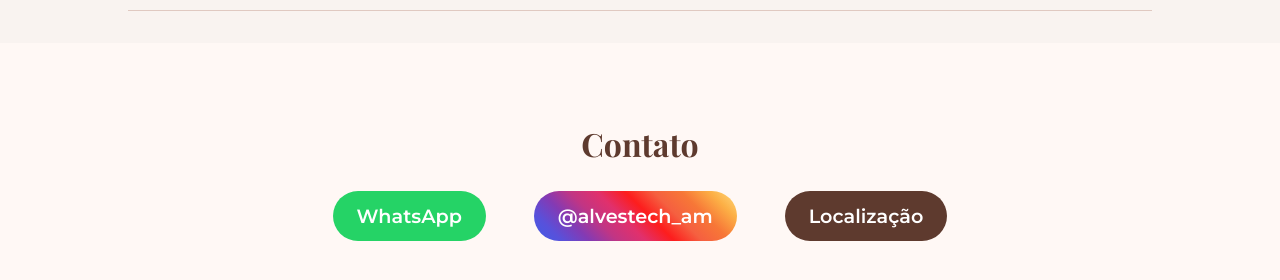
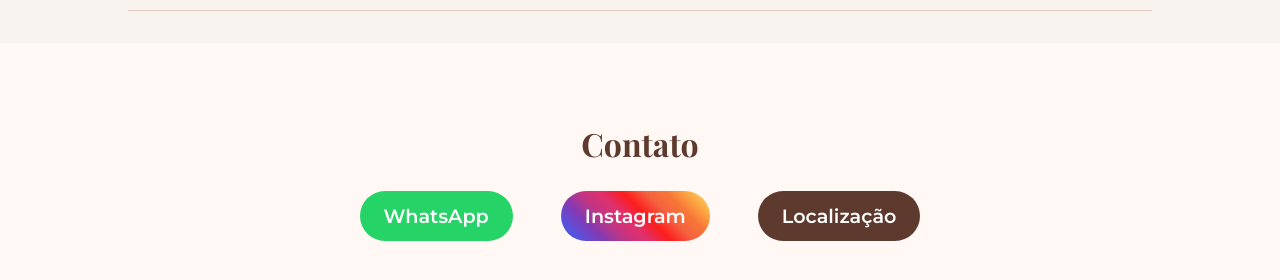
Before and after one commit to alvestechstore/alvestechstore, a plain HTML site: page index.html in a window 1280 px wide. Shown: the part 344-624 px from the top of the page. Drawn offline with nearby package versions, Linux system fonts and the light colour scheme.

Commit message:
index.html

```diff
--- a/index.html
+++ b/index.html
@@ -21,7 +21,7 @@
         <h2>Contato</h2>
         <ul class="contact-links">
             <li><a href="https://wa.me/+5592986195937" target="_blank" class="whatsapp">WhatsApp</a></li>
-            <li><a href="https://instagram.com/SEUPERFIL" target="_blank" class="instagram">@alvestech_am</a></li>
+            <li><a href="https://instagram.com/alvestech_am" target="_blank" class="instagram">Instagram</a></li>
             <li><a href="https://maps.google.com/?q=69021115" target="_blank" class="location">Localização</a></li>
         </ul>
     </footer>
```
